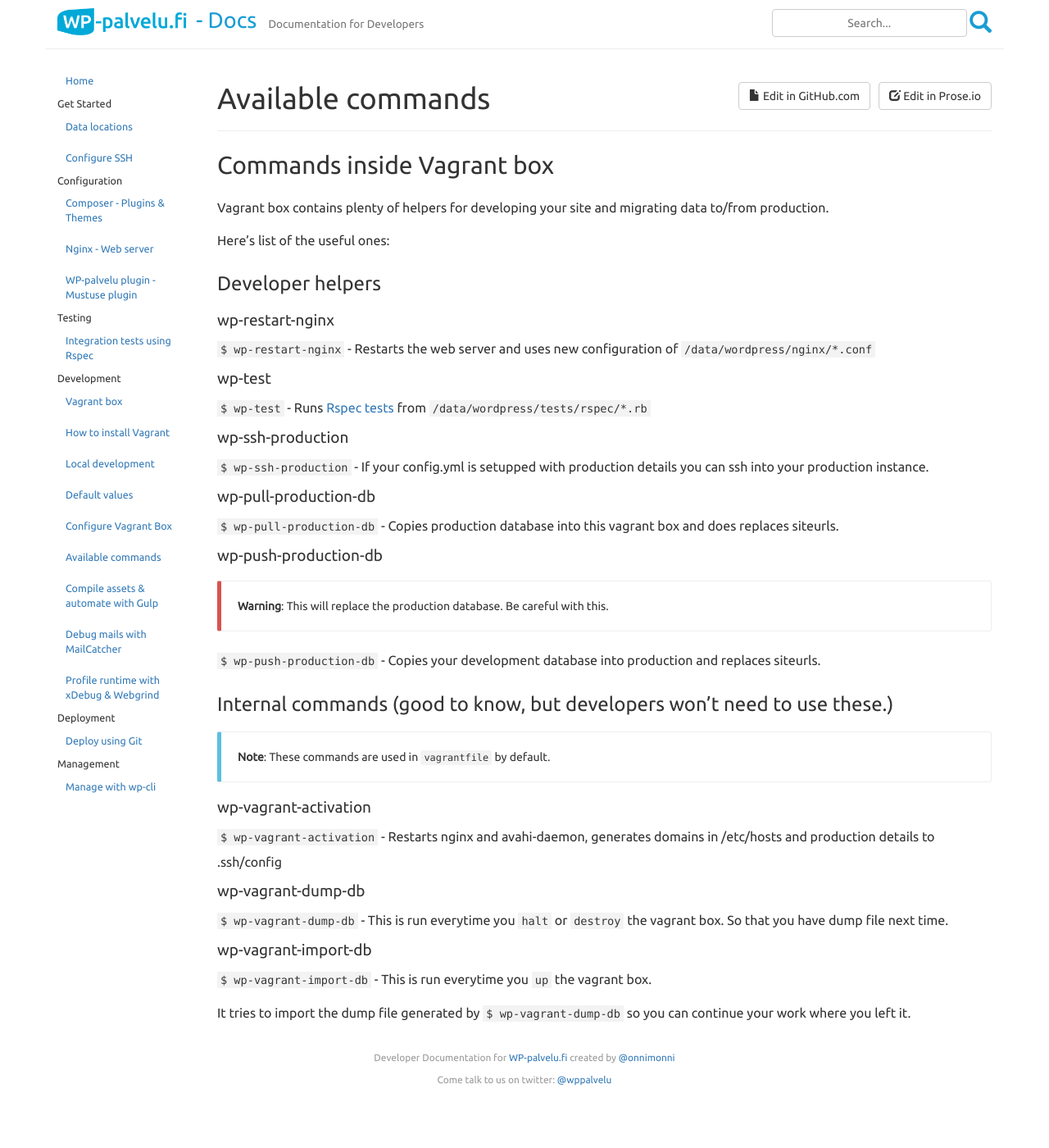
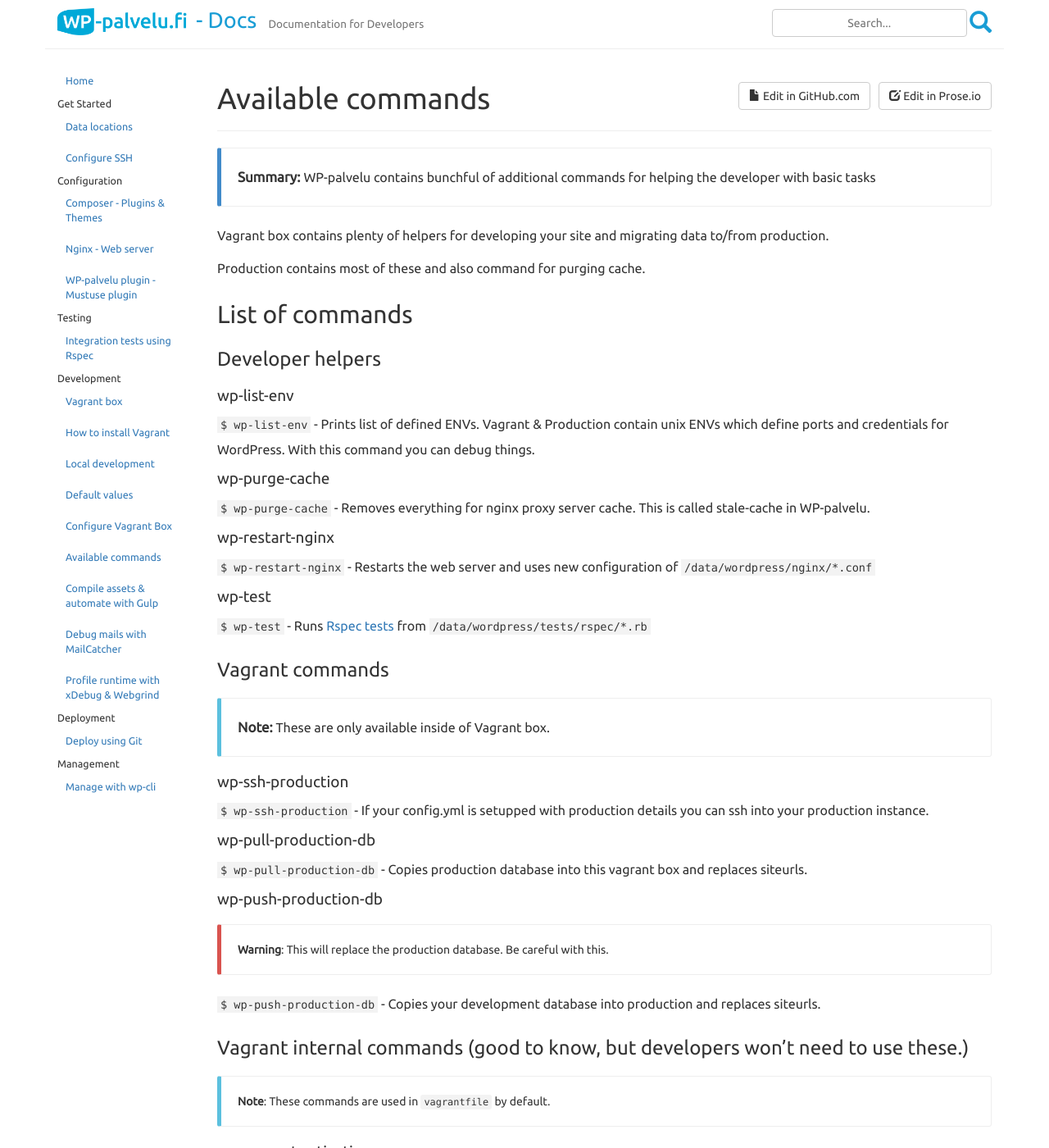
Before and after one commit to Seravo/docs, a Jekyll site: the page built from _posts/2015-10-13-available-commands.md, in a window 1280 px wide and 1400 px high. Shown: the whole window at 82% size. Built offline with Jekyll 4.4.1, drawn with Linux system fonts in a browser that asks for light colours; nearby versions of some CDN libraries; Markdown is read by kramdown in place of the engine named in the settings.

Commit message:
Fix list of available commands

````diff
--- a/_posts/2015-10-13-available-commands.md
+++ b/_posts/2015-10-13-available-commands.md
@@ -5,13 +5,21 @@ category: development
 date: 2015-10-13 14:25:15
 order: 5
 published: true
+summary: "WP-palvelu contains bunchful of additional commands for helping the developer with basic tasks"
 ---
 
-## Commands inside Vagrant box
 Vagrant box contains plenty of helpers for developing your site and migrating data to/from production.
 
-Here's list of the useful ones:
+Production contains most of these and also command for purging cache.
+
+## List of commands
+
 ### Developer helpers
+#### wp-list-env
+```$ wp-list-env ``` - Prints list of defined ENVs. Vagrant & Production contain unix ENVs which define ports and credentials for WordPress. With this command you can debug things.
+
+#### wp-purge-cache
+```$ wp-purge-cache ``` - Removes everything for nginx proxy server cache. This is called stale-cache in WP-palvelu.
 
 #### wp-restart-nginx
 ```$ wp-restart-nginx``` - Restarts the web server and uses new configuration of ```/data/wordpress/nginx/*.conf```
@@ -19,14 +27,17 @@ Here's list of the useful ones:
 #### wp-test
 `$ wp-test` - Runs [Rspec tests]({% post_url 2015-10-11-integration-tests %}) from ```/data/wordpress/tests/rspec/*.rb```
 
+
+### Vagrant commands
+> **Note:** These are only available inside of Vagrant box.
+
 #### wp-ssh-production
 ```$ wp-ssh-production``` - If your config.yml is setupped with production details you can ssh into your production instance.
 
 #### wp-pull-production-db
-`$ wp-pull-production-db` - Copies production database into this vagrant box and does replaces siteurls.
+`$ wp-pull-production-db` - Copies production database into this vagrant box and replaces siteurls.
 
 #### wp-push-production-db
-
 <div class="bs-callout bs-callout-danger">
   <strong>Warning</strong>: This will replace the production database. Be careful with this.
 </div>
@@ -34,7 +45,7 @@ Here's list of the useful ones:
 `$ wp-push-production-db` - Copies your development database into production and replaces siteurls.
 
 
-### Internal commands (good to know, but developers won't need to use these.)
+### Vagrant internal commands (good to know, but developers won't need to use these.)
 
 <div class="bs-callout bs-callout-info">
   <strong>Note</strong>: These commands are used in <code>vagrantfile</code> by default.
````
